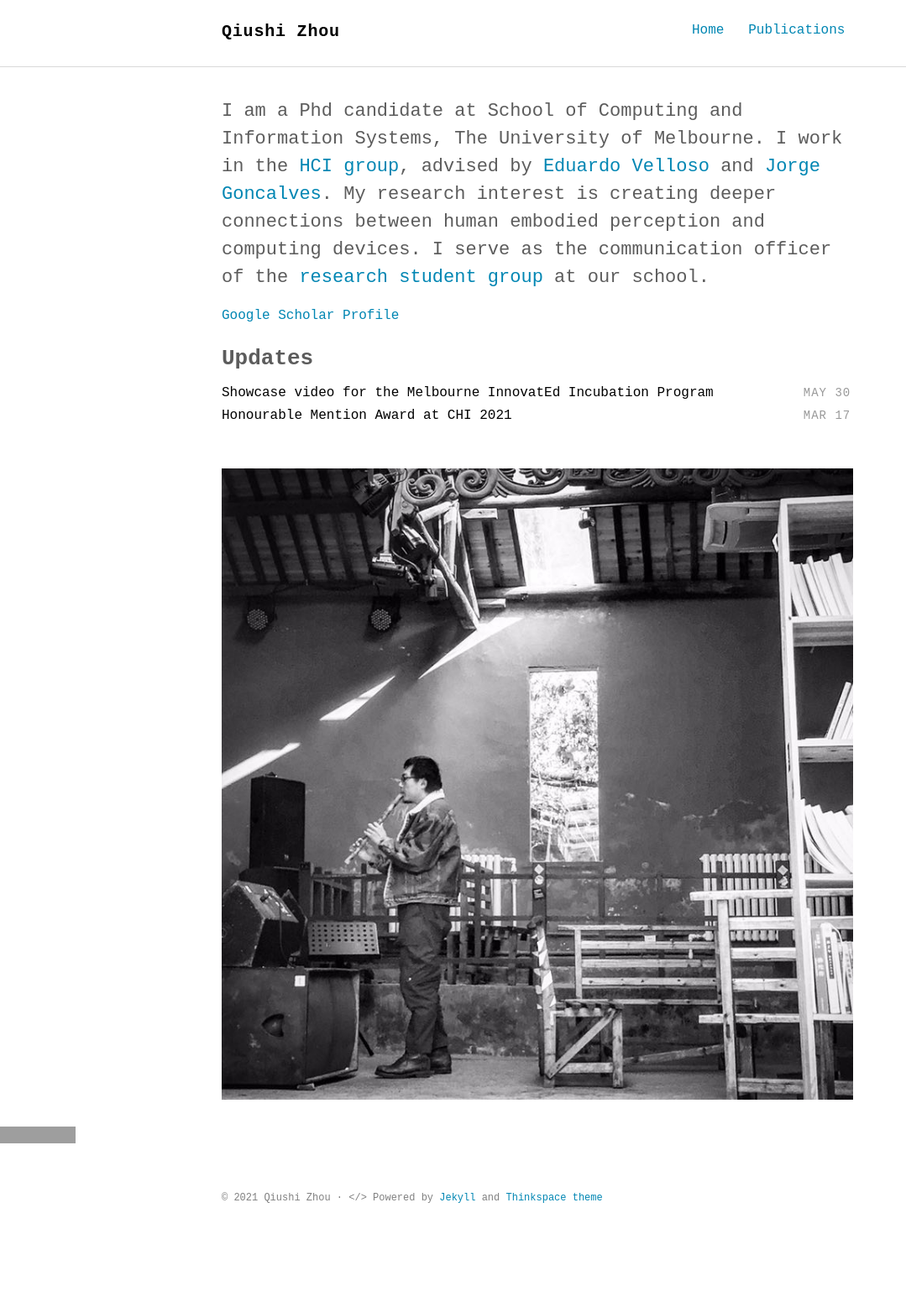
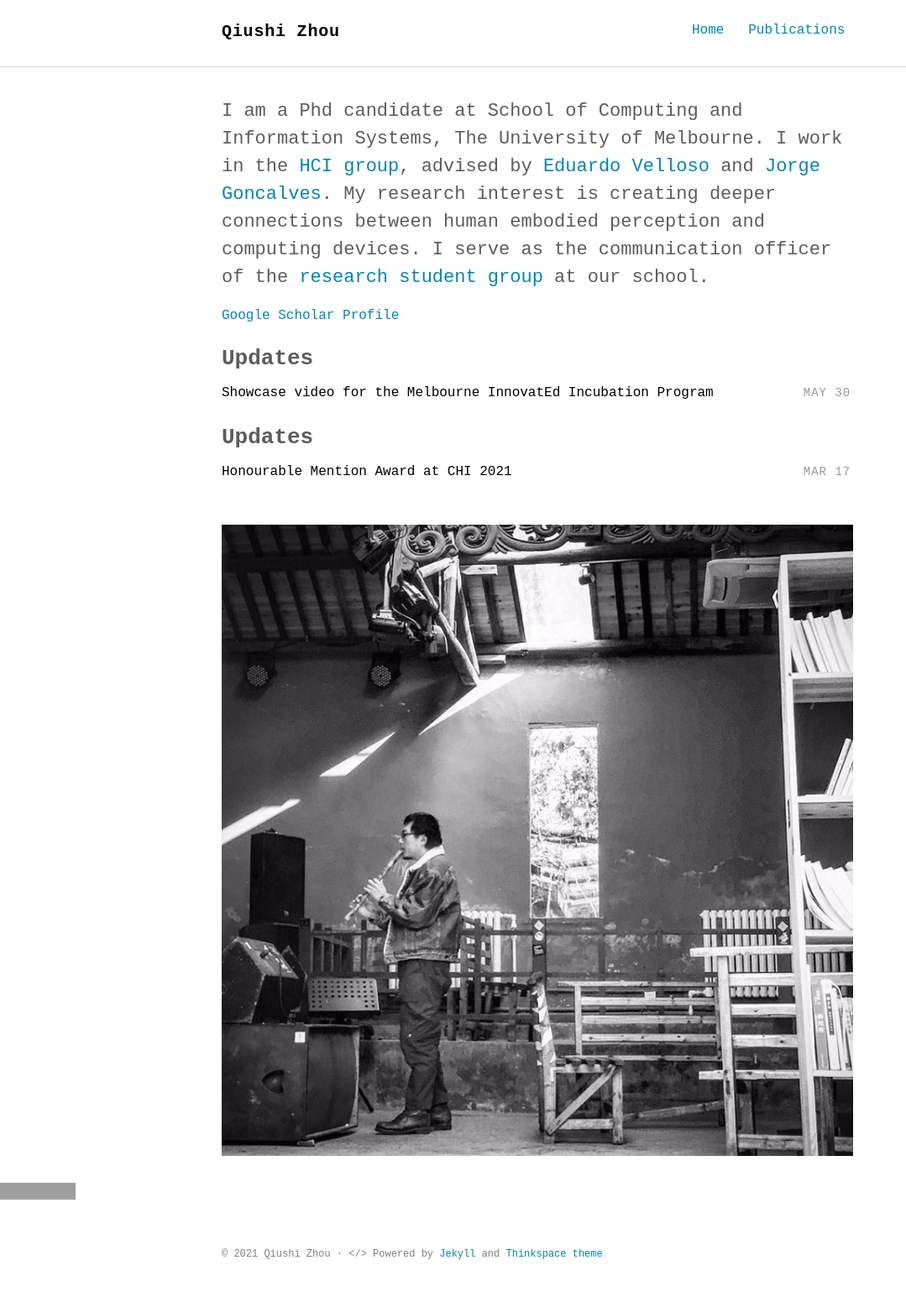
Before and after one commit to qiushi-zhou/qiushi-zhou.github.io, a Jekyll site: the page built from index.html, in a window 1280 px wide. Shown: the whole page at 84% size, without its empty margins (0-1079 px from the left). Built offline with Jekyll 4.4.1, drawn with Linux system fonts in a browser that asks for light colours; some web fonts are replaced; before the commit the page ends 1484 px from its top, so only the background shows below that; grey boxes are pictures that could not be loaded.

Commit message:
Update index.html

```diff
--- a/index.html
+++ b/index.html
@@ -8,15 +8,9 @@ title: Home
 <section class="post-list">
   <div class="container">
     {% for post in site.posts %}
-      {% unless post.next %}
-        <h2 class="category-title">Updates</h2>
-      {% else %}
-        {% capture year %}{{ post.date | date: '%Y' }}{% endcapture %}
-        {% capture nyear %}{{ post.next.date | date: '%Y' }}{% endcapture %}
-        {% if year != nyear %}
-          <h2 class="category-title">{{ post.date | date: '%Y' }}</h2>
-        {% endif %}
-      {% endunless %}
+
+      <h2 class="category-title">Updates</h2>
+
       <article class="post-item">
         <span class="post-meta date-label">{{ post.date | date: "%b %d" }}</span>
         <div class="article-title"><a class="post-link" href="{{ post.url | prepend: site.baseurl | prepend: site.url }}">{{ post.title }}</a></div>
```
